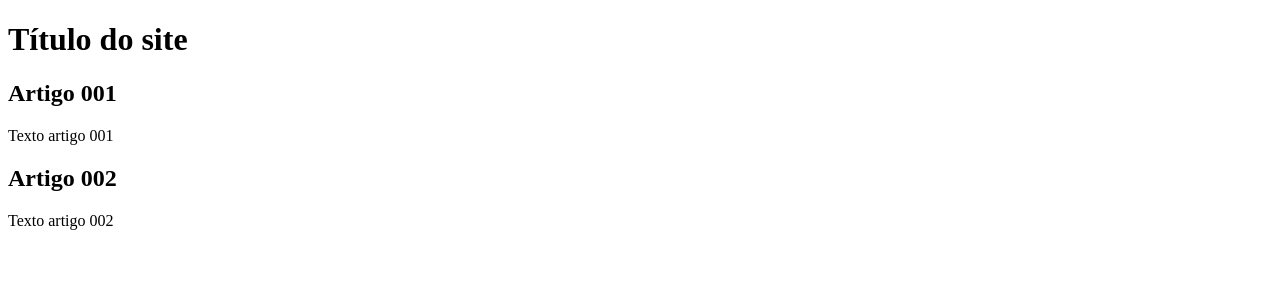
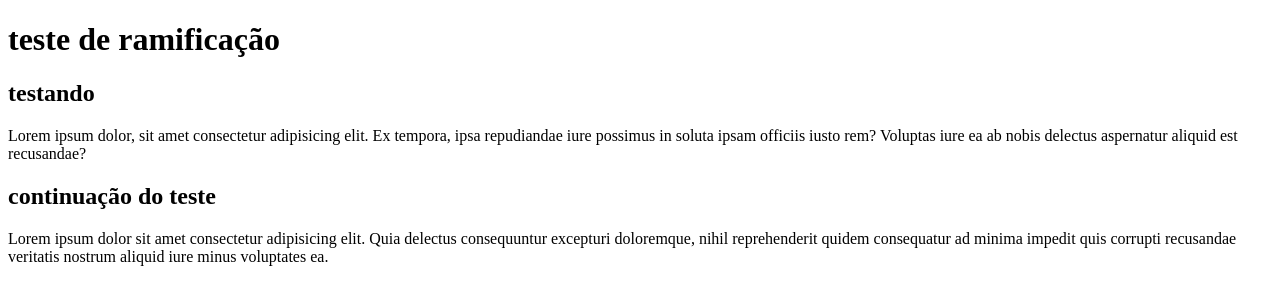
Before and after one commit to victornooblath/projeto-site, a plain HTML site: page index.html in a window 1280 px wide. Drawn offline with Linux system fonts and the light colour scheme.

Commit message:
inicio do conteudo

```diff
--- a/index.html
+++ b/index.html
@@ -9,15 +9,15 @@
 <body>
  <main>
      <header>
-         <h1>Título do site</h1>
+         <h1>teste de ramificação</h1>
      </header>
      <article>
-         <h2>Artigo 001</h2>
-         <p>Texto artigo 001</p>
+         <h2>testando</h2>
+         <p>Lorem ipsum dolor, sit amet consectetur adipisicing elit. Ex tempora, ipsa repudiandae iure possimus in soluta ipsam officiis iusto rem? Voluptas iure ea ab nobis delectus aspernatur aliquid est recusandae?</p>
      </article>
      <article>
-         <h2>Artigo 002</h2>
-         <p>Texto artigo 002</p>
+         <h2>continuação do teste</h2>
+         <p>Lorem ipsum dolor sit amet consectetur adipisicing elit. Quia delectus consequuntur excepturi doloremque, nihil reprehenderit quidem consequatur ad minima impedit quis corrupti recusandae veritatis nostrum aliquid iure minus voluptates ea.</p>
      </article>
  </main>
 </body>
```
